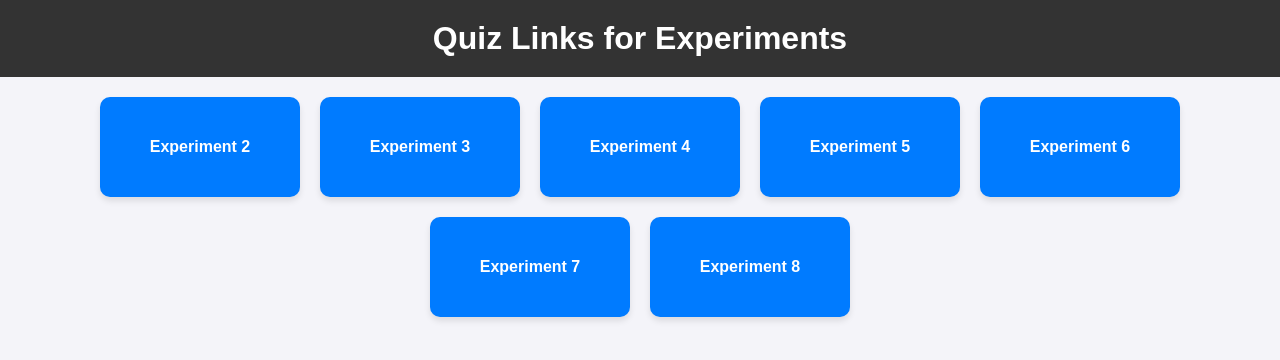
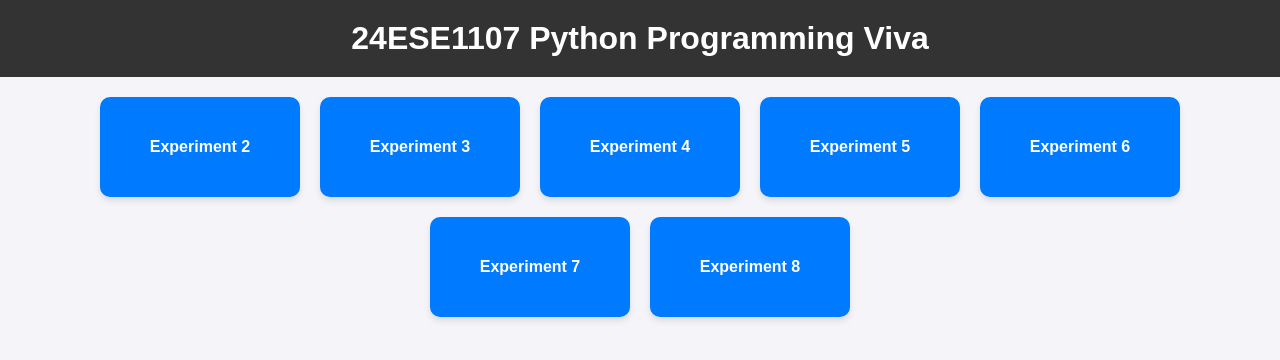
Before and after one commit to jmat-dev/viva, a plain HTML site: page quiz-links.html in a window 1280 px wide. Drawn offline with Linux system fonts and the light colour scheme.

Commit message:
Update quiz-links.html

```diff
--- a/quiz-links.html
+++ b/quiz-links.html
@@ -48,7 +48,7 @@
 </head>
 <body>
     <h1 style="text-align: center; padding: 20px; background-color: #333; color: white; margin: 0;">
-        Quiz Links for Experiments
+        24ESE1107 Python Programming Viva
     </h1>
     <div class="container">
         <a href="https://www.proprofs.com/quiz-school/ugc/story.php?title=nde2njczmgobge"
```
